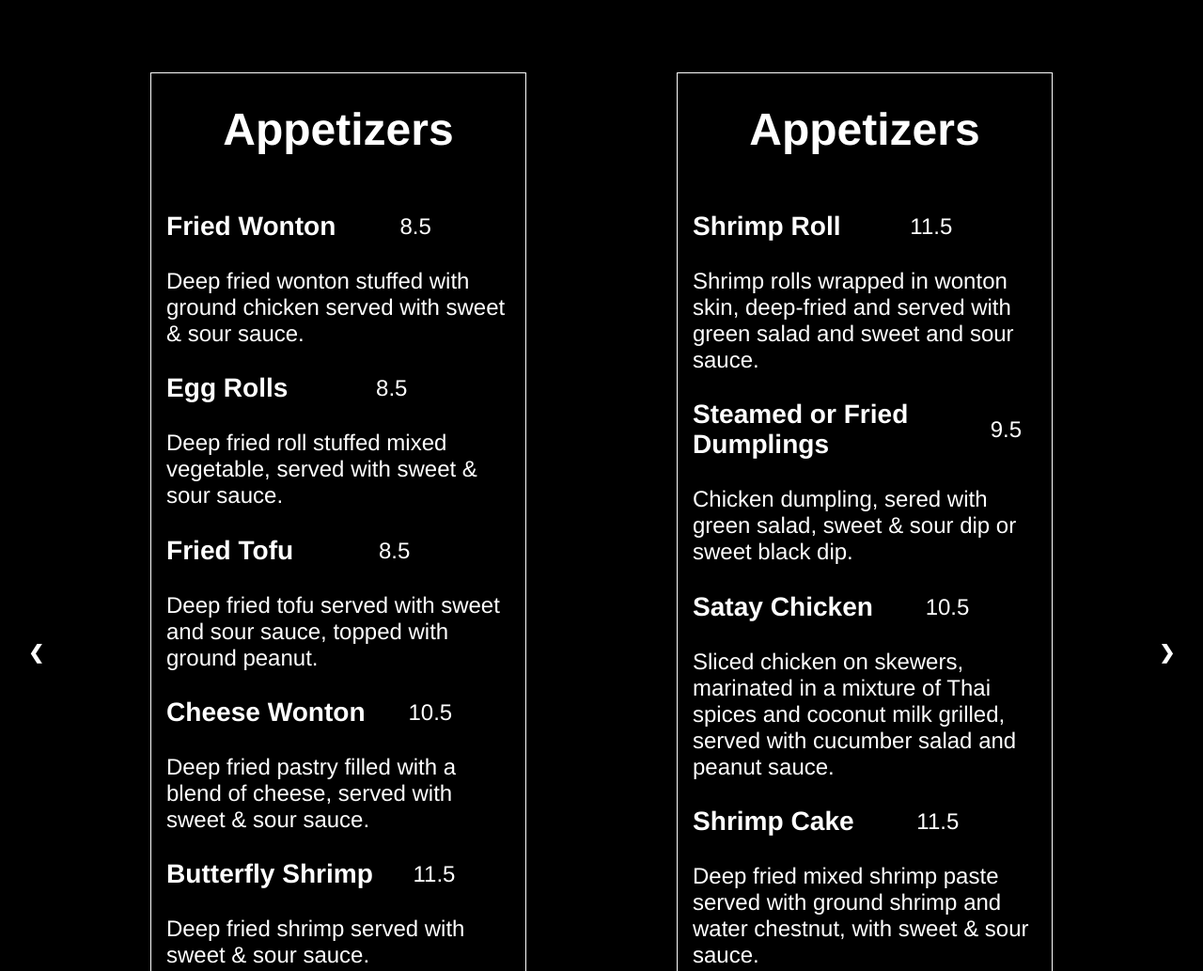
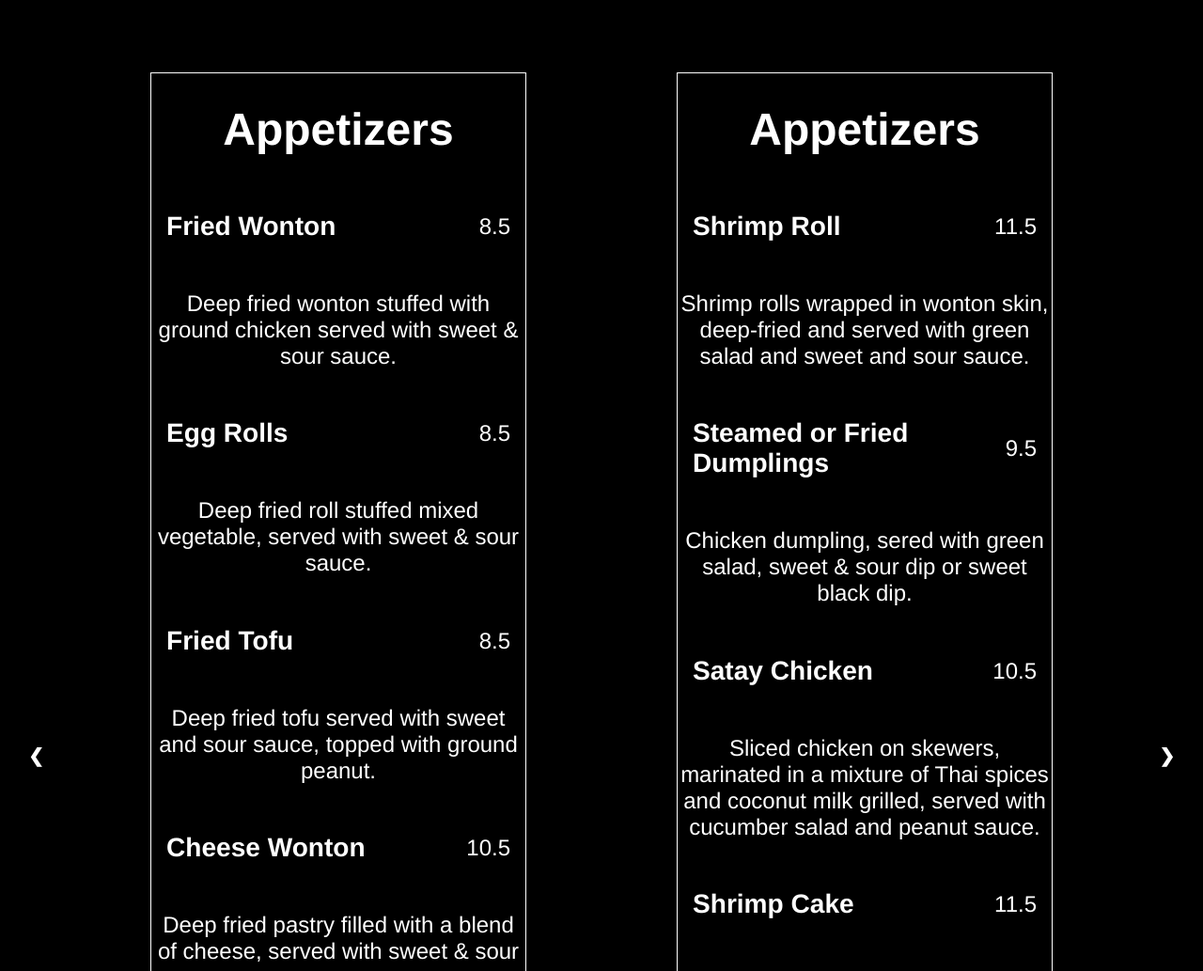
Before and after one commit to Sprite-MD/chana-thai, a plain HTML site: page index.html in a window 1280 px wide. Shown: the part 1624-2657 px from the top of the page at 94% size. Drawn offline with Linux system fonts and the light colour scheme.

Commit message:
aligned pricing texts and place prices in div

```diff
--- a/menu.js
+++ b/menu.js
@@ -74,26 +74,33 @@ function display_column(menu_row, items, data){
 
 
     const soup_prices = document.createElement('div');
-    const price = document.createElement('div');
+    const prices = document.createElement('div');
+    prices.classList.add('food_prices');
+    const food_price = document.createElement('p');
+
     // Soup meat prices
     if (data['name'] == 'Soup'){
       items[i].additional.forEach( item => {
-        price.innerHTML += item + "</br>";
-        soup_prices.appendChild(price);
+        food_price.innerHTML += item + "</br>";
+        soup_prices.appendChild(food_price);
+        prices.appendChild(soup_prices);
       })
     }
     // Beverage prices
     else if (items[i].price == ""){
-        price.textContent = items[i].small + " | " + items[i].large;
+        food_price.textContent = items[i].small + " | " + items[i].large;
+        prices.appendChild(food_price);
     }
-    else {price.textContent = items[i].price;}
+    else {
+      food_price.textContent = items[i].price;
+      prices.appendChild(food_price);
+    }
 
     const food_description = document.createElement('p');
     food_description.textContent = items[i].description;
 
     food_top.appendChild(food_name);
-    food_top.appendChild(price);
-    food_top.appendChild(soup_prices)
+    food_top.appendChild(prices);
 
     food_item.appendChild(food_top);
     food_item.appendChild(food_description);
--- a/styles.css
+++ b/styles.css
@@ -142,17 +142,19 @@ a{
 }
 .food_top{
 	display: flex;
+	margin-right: 1rem;
+	margin-left: 1rem;
 	justify-content: space-between;
-	margin-right: 2rem;
-	margin-left: 1rem;
+}
+.food_top h3{
 	text-align: left;
+	justify-content: flex-start;
 }
-.food_top div{
+.food_prices{
   	align-self: center;
 }
-.food_item p{
-	text-align: left;
-	margin: 0 1rem;
+.food_prices p{
+	text-align: right;
 }
 .previous,
 .next {
```
